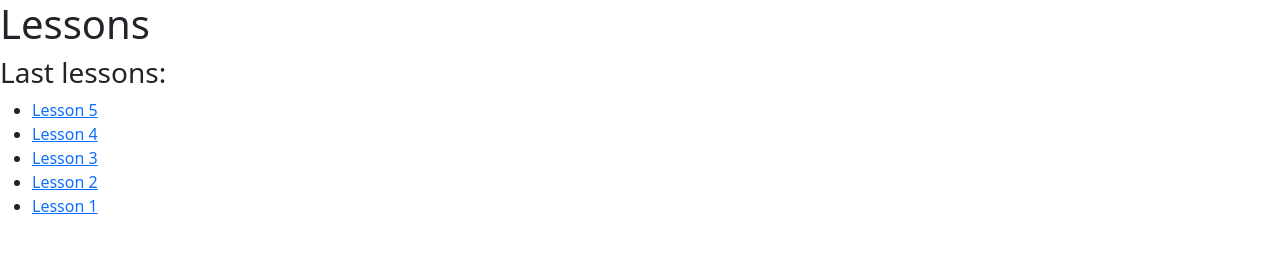
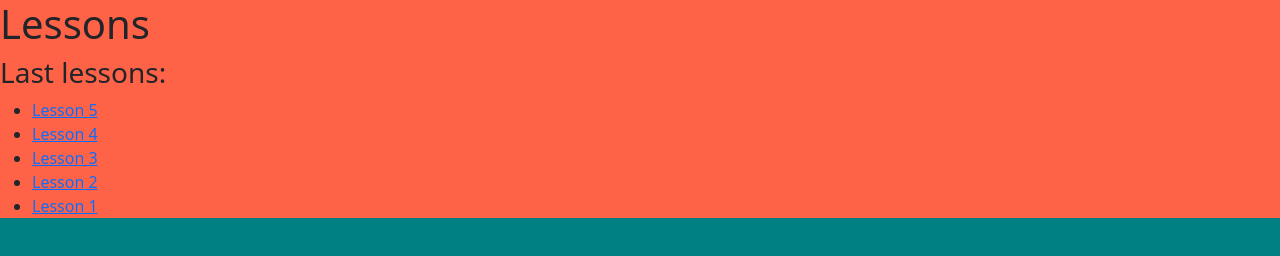
Before and after one commit to talyaron/pedago-3, a website built with Vite: page client/index.html in a window 1280 px wide. Built offline with nearby package versions, Linux system fonts and the light colour scheme.

Commit message:
fixed Yulia's scss

```diff
--- a/client/src/counter.ts
+++ /dev/null
@@ -1,9 +0,0 @@
-export function setupCounter(element: HTMLButtonElement) {
-  let counter = 0
-  const setCounter = (count: number) => {
-    counter = count
-    element.innerHTML = `count is ${counter}`
-  }
-  element.addEventListener('click', () => setCounter(counter + 1))
-  setCounter(0)
-}
--- a/client/src/main.ts
+++ b/client/src/main.ts
@@ -1,14 +1,12 @@
-import { renderRegister } from './view/register/Register.ts';
 
 
 
-import './style.scss';
+
+
 import 'bootstrap/dist/css/bootstrap.min.css'
 import 'bootstrap/dist/js/bootstrap.bundle.min.js'
+import './style.scss'
 
-import { setupCounter } from './counter.ts'
 import { renderLessons } from './view/lessons/Lessons.ts';
 
 document.querySelector<HTMLDivElement>('#app')!.innerHTML = renderLessons();
-
-setupCounter(document.querySelector<HTMLButtonElement>('#counter')!)
--- a/client/src/style.scss
+++ b/client/src/style.scss
@@ -2,3 +2,7 @@
 
 @import "./view/register/register.scss";
 @import "./view/lessons/lessons.scss";
+
+body{
+    background-color: teal;
+}
--- a/client/src/view/lessons/lessons.scss
+++ b/client/src/view/lessons/lessons.scss
@@ -1,4 +1,5 @@
 .lessons {
+    background-color: tomato;
     &_h1 {
         font-size: 2.5rem;
         margin-bottom: 1rem;
```
